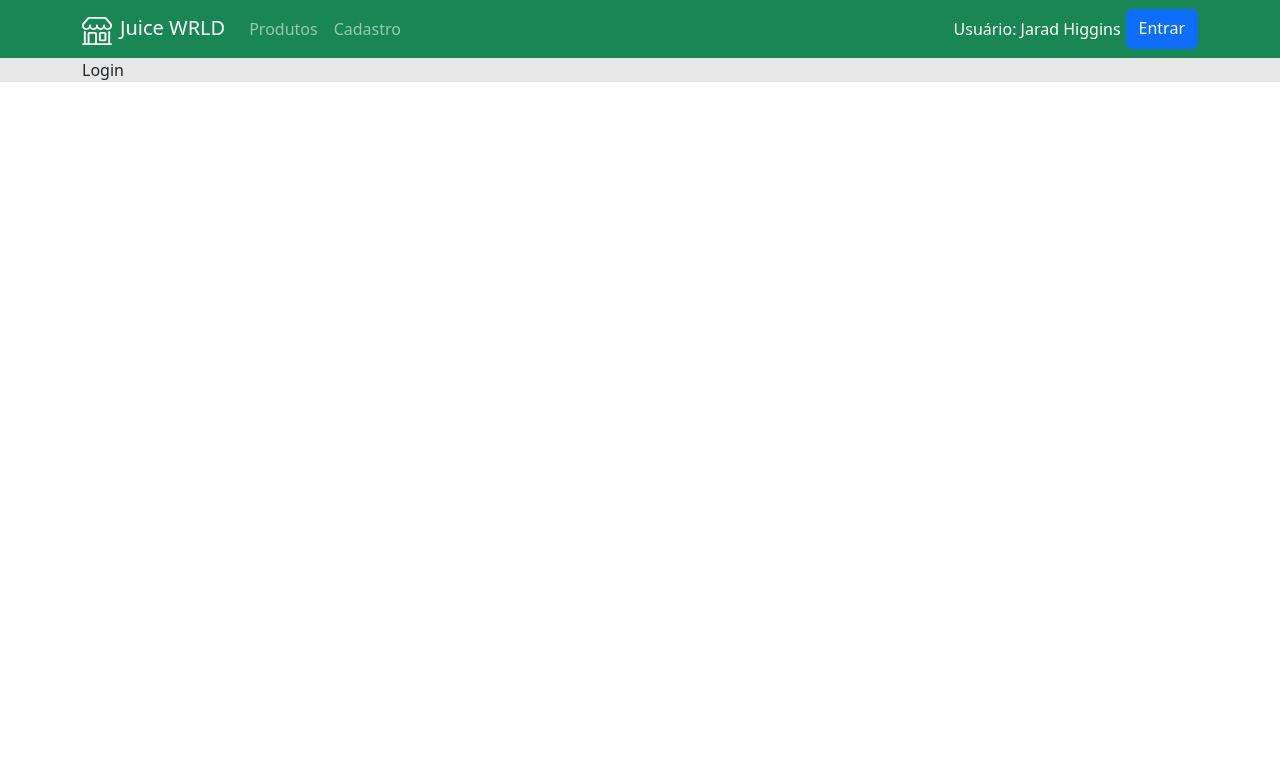
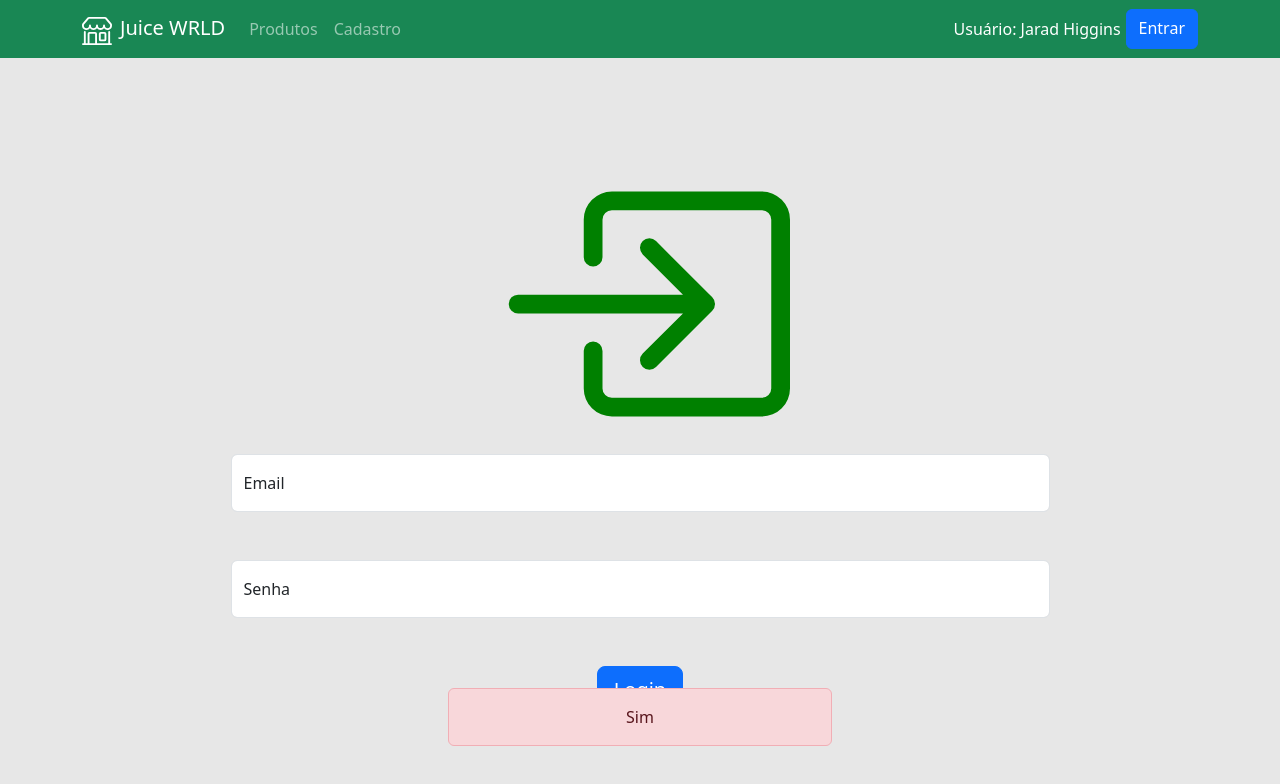
Before and after one commit to kevinLinsC/Projeto_mercado, a React (Vite) app in the folder mercados/: page / in a window 1280 px wide. Shown: the top 784 px of the page. Built offline with nearby package versions, Linux system fonts and the light colour scheme.

Commit message:
Adicionando Barra de navegação e inicio da criação do form de login

```diff
--- a/mercados/src/pages/Login.jsx
+++ b/mercados/src/pages/Login.jsx
@@ -1,8 +1,46 @@
-import React from 'react'
+// Importação dos componentes do bootstrap.
+import FloatingLabel from "react-bootstrap/FloatingLabel"
+import Form from "react-bootstrap/Form"
+import Container from "react-bootstrap/Container"
+import Button from "react-bootstrap/Button"
+import Alert from "react-bootstrap/Alert"
+
+// Importação do Hook form pra validar e enviar o formulário.
+import { useForm } from "react-hook-form"
+
+
+import { BsBoxArrowInRight } from "react-icons/bs"
 
 const Login = () => {
   return (
-    <div>Login</div>
+    <div>
+      <Container style={{height: "100vh"}} className="justify-content-center align-content-center">
+        <BsBoxArrowInRight style={{
+          fontSize: "300px",
+          color: "green",
+          margin: "auto",
+          width: "100%"
+        }}/>
+
+        <Form style={{width: "75%", margin: "auto", textAlign: "center"}}>
+          {/* Caixinha de email */}
+          <FloatingLabel controlId="floatingInput" label="Email" className="mb-5">
+            <Form.Control type="email" placeholder="Email"></Form.Control>
+          </FloatingLabel>
+
+          {/* Caixinha de senha */}
+          <FloatingLabel controlId="floatingInputPassword" label="Senha" className="mb-5">
+            <Form.Control type="password" placeholder="Senha"></Form.Control>
+          </FloatingLabel>
+
+          {/* Botão para envio do formulario */}
+          <Button variant="primary" type="submit" className="mb-5" size="lg">Login</Button>
+
+          {/* Alerta caso haja erro */}
+          <Alert variant="danger" className="mb-5" style={{position: "absolute", width: "30%", left: "35%", top: "86%"}}>Sim</Alert>
+        </Form>
+      </Container>
+    </div>
   )
 }
 
```
Also changed, not shown: mercados/src/components/BarraNavegacao.jsx (+4 -3 lines).
